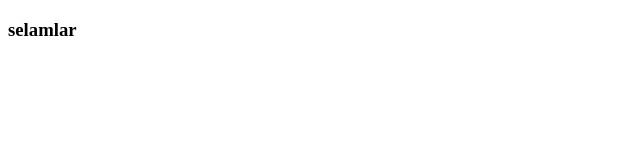
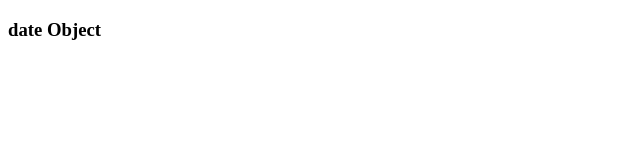
Before and after one commit to asudegrkn/Javascript101, a plain HTML site: page DateObject/index.html in a window 1280 px wide. Shown: the full height of the page, 0-640 px from the left. Drawn offline with Linux system fonts and the light colour scheme.

Commit message:
add date object with javascript

```diff
--- a/DateObject/index.html
+++ b/DateObject/index.html
@@ -4,11 +4,11 @@
     <meta charset="UTF-8">
     <meta http-equiv="X-UA-Compatible" content="IE=edge">
     <meta name="viewport" content="width=device-width, initial-scale=1.0">
-    <title>console</title>
+    <title>dateObject</title>
 </head>
 <body>
 <h3 id= "h3" >
-    selamlar
+    date Object
 </h3>
 <script src ="app.js"></script>
 </body>
```
